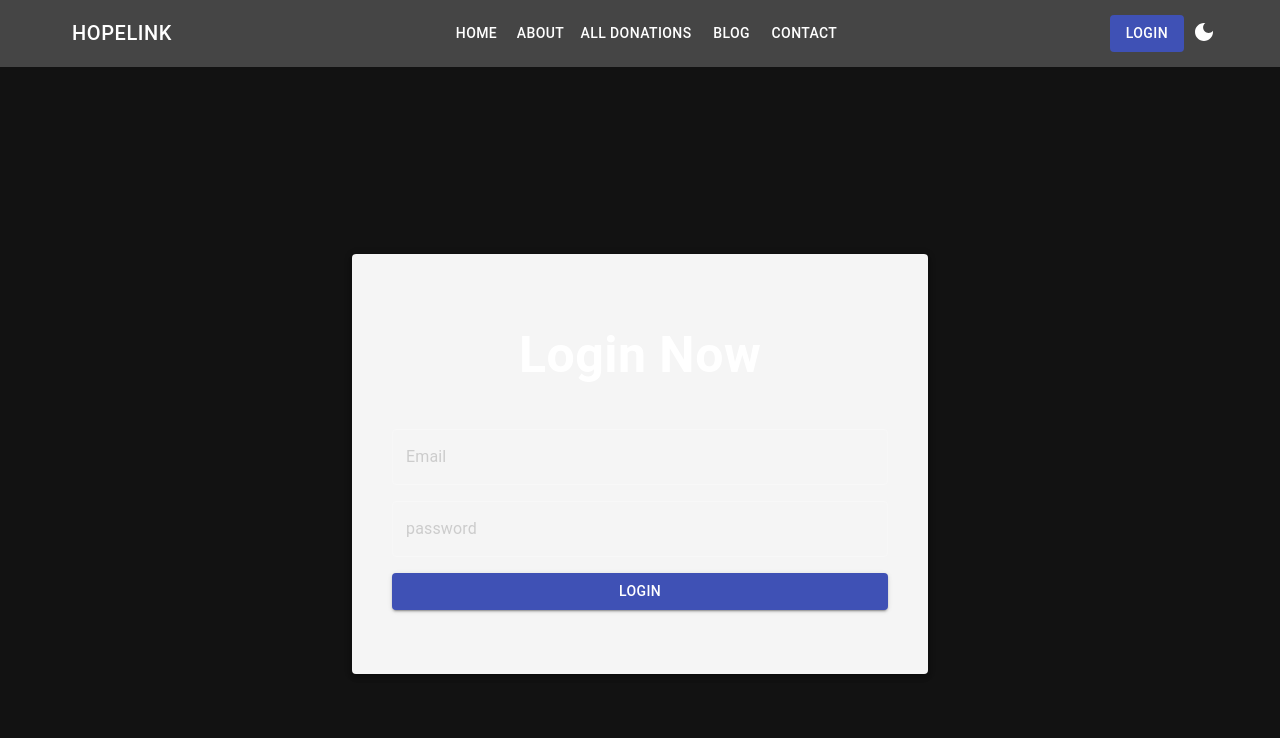
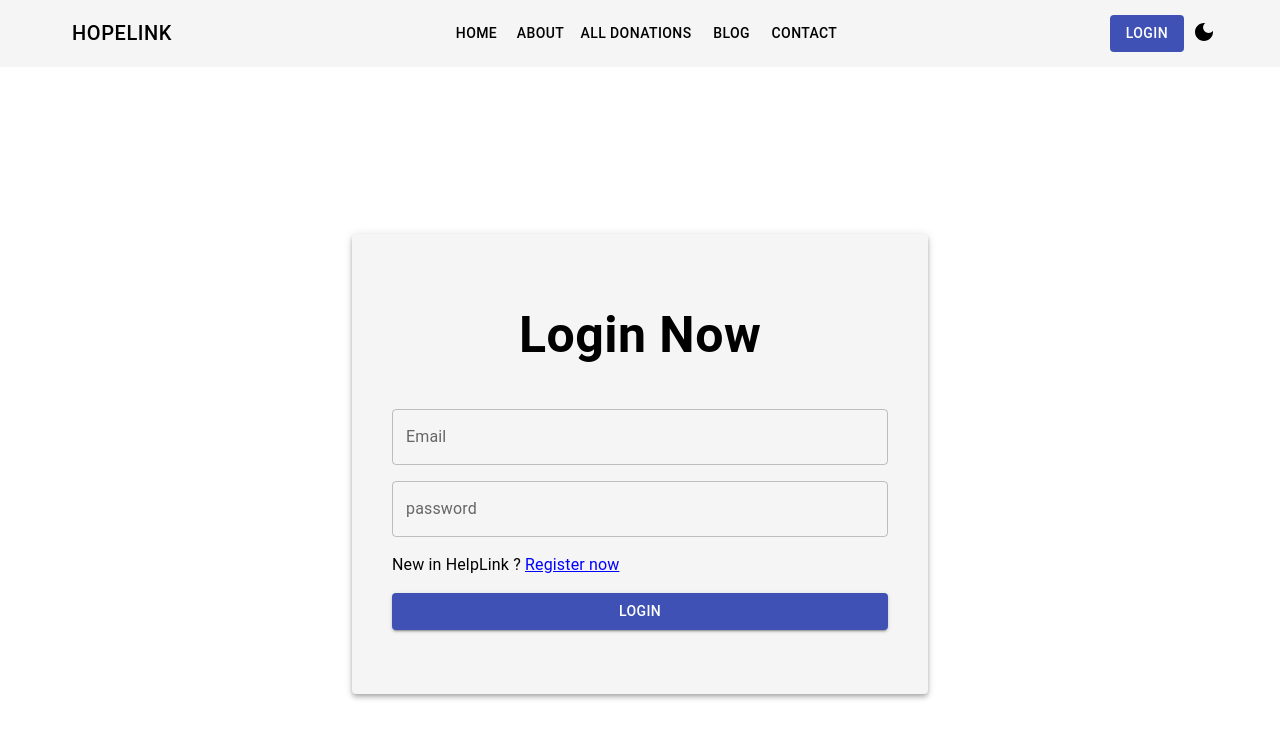
Before and after one commit to Sujoy-Kumar-Das/helpLink, a React (Vite) app: page /auth/login in a window 1280 px wide. Shown: the top 738 px of the page. Built offline with nearby package versions, Linux system fonts and the light colour scheme.

Commit message:
theme added

```diff
--- a/src/App.tsx
+++ b/src/App.tsx
@@ -1,11 +1,11 @@
 import { Box, ThemeProvider, createTheme } from "@mui/material";
+import { useContext } from "react";
 import { RouterProvider } from "react-router-dom";
+import { TThemeValue, ThemeContext } from "./contexts/ThemeContextProvider";
 import { routes } from "./routes/routes";
 
 export default function App() {
-  const theme = createTheme({
-    palette: { mode: "dark" },
-  });
+  const { mode } = useContext(ThemeContext) as TThemeValue;
   const darkTheme = createTheme({
     palette: {
       mode: "dark",
@@ -36,7 +36,7 @@ export default function App() {
         main: "#ff9800", // Amber
       },
       text: {
-        primary: "#ffff", // Dark grey text color
+        primary: "#000", // Dark grey text color
         secondary: "#666", // Light grey text color
       },
       background: {
@@ -46,7 +46,7 @@ export default function App() {
     },
   });
   return (
-    <ThemeProvider theme={darkTheme}>
+    <ThemeProvider theme={mode === "dark" ? darkTheme : lightTheme}>
       <Box sx={{ backgroundColor: "background.default" }}>
         <RouterProvider router={routes} />
       </Box>
--- a/src/components/ui/shared/navbar/Navbar.tsx
+++ b/src/components/ui/shared/navbar/Navbar.tsx
@@ -3,7 +3,8 @@ import { Container } from "@mui/material";
 import AppBar from "@mui/material/AppBar";
 import Box from "@mui/material/Box";
 import IconButton from "@mui/material/IconButton";
-import { useState } from "react";
+import { useContext, useState } from "react";
+import { ThemeContext } from "../../../../contexts/ThemeContextProvider";
 import { useAppSelector } from "../../../../redux/redux.hooks";
 import navLinkGenerator from "../../../../utils/navLinkGenarator";
 import NavDrawer from "./NavDrawer";
@@ -29,6 +30,7 @@ export default function Navbar(props: Props) {
   };
   const container =
     window !== undefined ? () => window().document.body : undefined;
+
   return (
     <Box>
       <AppBar
--- a/src/components/ui/shared/navbar/ToggleButton.tsx
+++ b/src/components/ui/shared/navbar/ToggleButton.tsx
@@ -1,7 +1,13 @@
 import { DarkMode, LightMode } from "@mui/icons-material";
 import { Box } from "@mui/material";
+import { useContext } from "react";
+import {
+  TThemeValue,
+  ThemeContext,
+} from "../../../../contexts/ThemeContextProvider";
 
-export default function ToggleButton({ mode, hide }) {
+export default function ToggleButton({ hide }) {
+  const { handleTheme, mode } = useContext(ThemeContext) as TThemeValue;
   return (
     <Box
       sx={{ color: "text.primary" }}
@@ -10,7 +16,15 @@ export default function ToggleButton({ mode, hide }) {
         md: `${hide ? "block" : "none"}`,
       }}
     >
-      {mode === "dark" ? <LightMode /> : <DarkMode />}
+      {mode === "dark" ? (
+        <p onClick={() => handleTheme("light")}>
+          <LightMode />
+        </p>
+      ) : (
+        <p onClick={() => handleTheme("dark")}>
+          <DarkMode />
+        </p>
+      )}
     </Box>
   );
 }
--- /dev/null
+++ b/src/contexts/ThemeContextProvider.tsx
@@ -0,0 +1,36 @@
+import { ReactElement, createContext, useState } from "react";
+
+export type TThemeValue = {
+  mode: string;
+  handleTheme: (value: string) => void;
+};
+
+// Corrected the component name to ThemeContext
+export const ThemeContext = createContext<TThemeValue | null>(null);
+
+export default function ThemeContextProvider({
+  children,
+}: {
+  children: ReactElement;
+}) {
+  const getTheme = () => {
+    const savedMode = localStorage.getItem("theme");
+    return savedMode || "light";
+  };
+
+  const [mode, setMode] = useState(getTheme);
+
+  const handleTheme = (value: string) => {
+    setMode(value);
+    localStorage.setItem("theme", value);
+  };
+
+  const themeValue: TThemeValue = {
+    mode,
+    handleTheme,
+  };
+
+  return (
+    <ThemeContext.Provider value={themeValue}>{children}</ThemeContext.Provider>
+  );
+}
--- a/src/main.tsx
+++ b/src/main.tsx
@@ -10,12 +10,15 @@ import "swiper/css";
 import "swiper/css/navigation";
 import "swiper/css/pagination";
 import App from "./App.tsx";
+import ThemeContextProvider from "./contexts/ThemeContextProvider.tsx";
 
 ReactDOM.createRoot(document.getElementById("root")!).render(
   <React.StrictMode>
     <Provider store={store}>
       <PersistGate loading={null} persistor={persistor}>
-        <App />
+        <ThemeContextProvider>
+          <App />
+        </ThemeContextProvider>
       </PersistGate>
     </Provider>
     <Toaster />
--- a/src/pages/AllDonations.tsx
+++ b/src/pages/AllDonations.tsx
@@ -9,7 +9,7 @@ export default function AllDonations() {
     return <Loader />;
   }
   return (
-    <Container data-aos="fade-up" component={"section"}>
+    <Container data-aos="fade-up" component={"section"} sx={{ mt: 5 }}>
       <DonationGrid data={data.data} />
     </Container>
   );
--- a/src/pages/Login.tsx
+++ b/src/pages/Login.tsx
@@ -1,17 +1,17 @@
 /* eslint-disable @typescript-eslint/no-explicit-any */
-import { Box, Container } from "@mui/material";
+import { Box, Container, Typography } from "@mui/material";
 import { FieldValues } from "react-hook-form";
-import { useNavigate } from "react-router-dom";
+import { Link, useNavigate } from "react-router-dom";
 import From from "../components/from/From";
 import FromHeader from "../components/from/FromHeader";
 import FromSubmit from "../components/from/FromSubmit";
 import InputField from "../components/from/InputField";
+import { useLoginUserMutation } from "../redux/features/auth";
 import { setUser } from "../redux/features/auth/auth.slice";
 import { useAppDispatch } from "../redux/redux.hooks";
 import { registerBox, registerContainer } from "../styles";
 import { TLoginSchema } from "../types/login.type";
 import { ToastErrorMessage, ToastSuccessMessage } from "../utils/toastmessage";
-import { useLoginUserMutation } from "../redux/features/auth";
 
 export default function Login() {
   // hooks
@@ -38,6 +38,12 @@ export default function Login() {
         <From handler={handleLoginUser} schema={TLoginSchema}>
           <InputField name="email" label="Email" type="email" />
           <InputField name="password" label="password" type="password" />
+          <Typography color={"text.primary"} mt={2}>
+            New in HelpLink ?{" "}
+            <Link style={{ color: "blue" }} to={"/auth/register"}>
+              Register now
+            </Link>
+          </Typography>
           <FromSubmit text="Login" loading={isLoading} />
         </From>
       </Box>
--- a/src/routes/routes.tsx
+++ b/src/routes/routes.tsx
@@ -22,7 +22,7 @@ export const routes = createBrowserRouter([
     element: <RegistrationLayout />,
     children: [
       { path: "login", element: <Login /> },
-      { path: "create-account", element: <Register /> },
+      { path: "register", element: <Register /> },
     ],
   },
   {
--- a/src/styles/resgister.style.ts
+++ b/src/styles/resgister.style.ts
@@ -6,7 +6,7 @@ export const registerContainer = {
 };
 
 export const registerBox = {
-  backgroundColor: "whitesmoke",
+  backgroundColor: "background.paper",
   paddingX: { xs: 2, sm: 5 },
   paddingY: 8,
   boxShadow: 4,
```
